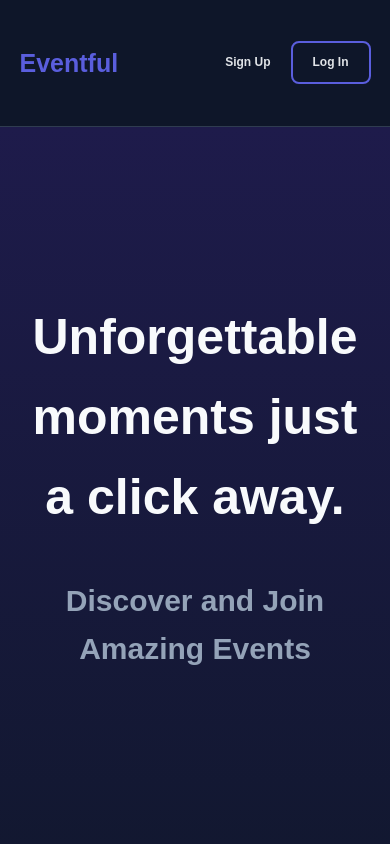
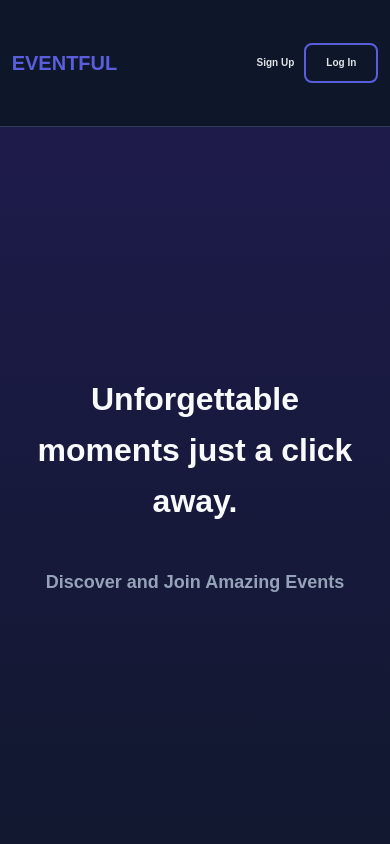
Before and after one commit to KevenFonseca/Eventful, a website with bundled scripts: page public/index.html in a window 390 px wide. Shown: the top 844 px of the page. Built offline with nearby package versions, Linux system fonts and the light colour scheme; files whose address does not match are found by name.

Commit message:
style: improve responsiveness and update layouts across Eventful page

```diff
--- a/public/css/create-event.css
+++ b/public/css/create-event.css
@@ -1,26 +1,3 @@
-/* HEADER */
-
-header {
-    display: flex;
-    justify-content: space-between;
-    align-items: center;
-    height: 15vh;
-    padding: 0 5%;
-    background: var(--bg-dark);
-    border-bottom: 1px solid var(--border);
-    opacity: 0.9;
-    position: sticky;
-    top: 0;
-}
-
-.logo {
-    font-size: 2rem;
-    font-weight: bold;
-    color: var(--primary);
-    text-decoration: none;
-    text-transform: uppercase;
-}
-
 /* ------------------------------------------------------------ */
 
 main {
--- a/public/css/event.css
+++ b/public/css/event.css
@@ -1,26 +1,3 @@
-/* HEADER */
-
-header {
-    display: flex;
-    justify-content: space-between;
-    align-items: center;
-    height: 15vh;
-    padding: 0 5%;
-    background: var(--bg-dark);
-    border-bottom: 1px solid var(--border);
-    opacity: 0.9;
-    position: sticky;
-    top: 0;
-}
-
-.logo {
-    font-size: 2rem;
-    font-weight: bold;
-    color: var(--primary);
-    text-decoration: none;
-    text-transform: uppercase;
-}
-
 /* ------------------------------------------------------------ */
 .events {
     padding: 8rem 5%;
--- a/public/css/home.css
+++ b/public/css/home.css
@@ -1,33 +1,3 @@
-/* HEADER */
-
-header {
-    display: flex;
-    justify-content: space-between;
-    align-items: center;
-    height: 15vh;
-    padding: 0 5%;
-    background: var(--bg-dark);
-    border-bottom: 1px solid var(--border);
-    opacity: 0.9;
-    position: sticky;
-    top: 0;
-}
-
-.logo {
-    font-size: 2.5rem;
-    font-weight: bold;
-    color: var(--primary);
-}
-
-/* ------------------------------------------------------------ */
-/* NAVBAR */
-
-.nav-bar {
-    display: flex;
-    align-items: center;
-    gap: 1rem;
-}
-
 /* ------------------------------------------------------------ */
 /* MAIN */
 main {
@@ -40,7 +10,7 @@ main {
 .hero {
     text-align: center;
     padding: 2rem;
-    height: 85vh;
+    min-height: 85vh;
     display: flex;
     flex-direction: column;
     align-items: center;
@@ -61,6 +31,7 @@ main {
 /* EVENT SECTION */
 
 .events-section {
+    width: 100%;
     padding: 2rem 5%;
 }
 
@@ -72,8 +43,8 @@ main {
 .event-grid {
     display: grid;
     gap: 2rem;
-    grid-template-columns: repeat(auto-fit, minmax(400px, 1fr));
-    padding: 5rem 5%;
+    grid-template-columns: repeat(auto-fit, minmax(280px, 1fr));
+    margin-top: 4rem;
 }
 
 .event-grid p {
@@ -84,6 +55,7 @@ main {
 /* EVENT CARD */
 
 .card {
+    width: 100%;
     background: var(--bg-card);
     border-radius: 15px;
     border: 2px solid var(--border);
@@ -145,3 +117,28 @@ footer {
     color: var(--text-muted);
     border-top: 1px solid var(--border);
 }
+
+
+@media (max-width: 400px) {
+
+    .hero h1 {
+        font-size: 3.2rem;
+    }
+
+    .hero h2 {
+        font-size: 1.8rem;
+    }
+
+    .card-info {
+        flex-direction: column;
+        gap: 0.5rem;
+    }
+
+    header {
+        padding: 0 3%;
+    }
+
+    .logo {
+        font-size: 2rem;
+    }
+}
--- a/public/css/my-events.css
+++ b/public/css/my-events.css
@@ -1,26 +1,3 @@
-/* HEADER */
-
-header {
-    display: flex;
-    justify-content: space-between;
-    align-items: center;
-    height: 15vh;
-    padding: 0 5%;
-    background: var(--bg-dark);
-    border-bottom: 1px solid var(--border);
-    opacity: 0.9;
-    position: sticky;
-    top: 0;
-}
-
-.logo {
-    font-size: 2rem;
-    font-weight: bold;
-    color: var(--primary);
-    text-decoration: none;
-    text-transform: uppercase;
-}
-
 /* ------------------------------------------------------------ */
 
 main {
@@ -140,3 +117,11 @@ h3 {
     background: var(--bg-dark);
     color: var(--text-main);
 }
+
+@media (max-width: 800px) {
+
+    .reminder-section {
+        flex-direction: column;
+        align-items: flex-start;
+    }
+}
--- a/public/css/style.css
+++ b/public/css/style.css
@@ -25,11 +25,40 @@ html {
 }
 
 body {
+    width: 100%;
     font-family: 'Poppins', sans-serif;
     background: var(--bg-dark);
     color: var(--text-main);
     line-height: 1.6;
 }
+
+header {
+    display: flex;
+    justify-content: space-between;
+    align-items: center;
+    height: 15vh;
+    padding: 0 5%;
+    background: var(--bg-dark);
+    border-bottom: 1px solid var(--border);
+    opacity: 0.9;
+    position: sticky;
+    top: 0;
+}
+
+.logo {
+    font-size: 2rem;
+    font-weight: bold;
+    color: var(--primary);
+    text-decoration: none;
+    text-transform: uppercase;
+}
+
+.nav-bar {
+    display: flex;
+    align-items: center;
+    gap: 1rem;
+}
+
 
 /* ------------------------------------------------------------ */
 .user-area {
@@ -85,3 +114,21 @@ body {
     justify-content: center;
     font-weight: bold;
 }
+
+
+@media (max-width: 500px) {
+
+    .nav-bar {
+        gap: 0.5rem;
+    }
+
+    .user-area {
+        gap: 1rem;
+        font-size: 1rem;
+    }
+
+    .logout-button {
+        padding: 0.6rem 1rem;
+        font-size: 1rem;
+    }
+}
--- a/public/css/ticket.css
+++ b/public/css/ticket.css
@@ -1,29 +1,4 @@
-/* HEADER */
-
-header {
-    display: flex;
-    justify-content: space-between;
-    align-items: center;
-    height: 15vh;
-    padding: 0 5%;
-    background: var(--bg-dark);
-    border-bottom: 1px solid var(--border);
-    opacity: 0.9;
-    position: sticky;
-    top: 0;
-}
-
-.logo {
-    font-size: 2rem;
-    font-weight: bold;
-    color: var(--primary);
-    text-decoration: none;
-    text-transform: uppercase;
-}
-
 /* ------------------------------------------------------------ */
-/* ------------------------------------------------------------ */
-
 main {
     display: flex;
     flex-direction: column;
```
Also changed, not shown: public/creator-dashboard.html (+0 -1 lines), public/event-details.html (+1 -3 lines), public/participant-dashboard.html (+0 -1 lines), public/ticket.html (+0 -1 lines).
